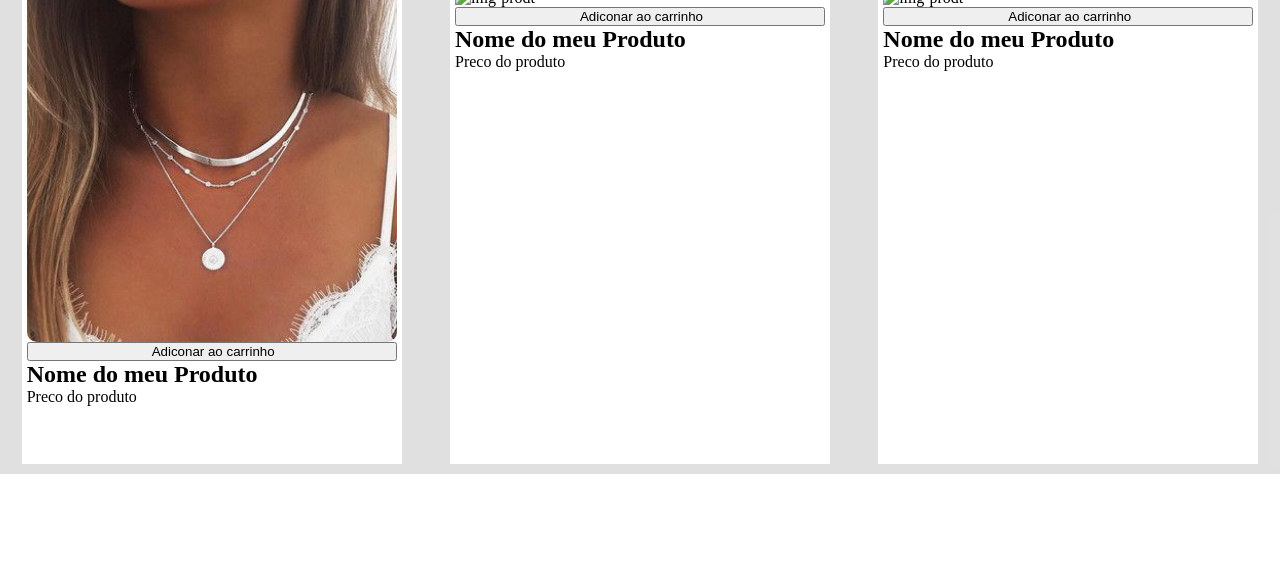
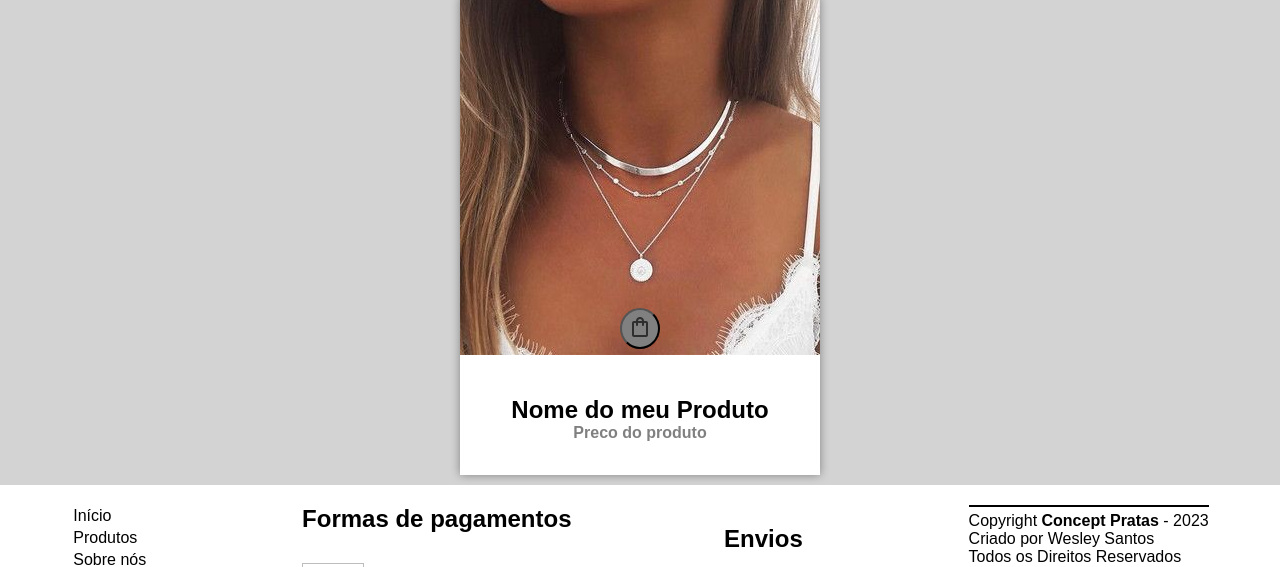
Before and after one commit to wesleysantos0/html-css, a plain HTML site: page CSS/flexbox/templetes/colares.html in a window 1280 px wide. Shown: the part 295-862 px from the top of the page. Before the commit the page ends 800 px from the top, so only its background shows below. Drawn offline with nearby package versions, Linux system fonts and the light colour scheme.

Commit message:
v006
Atualizando os estilos

```diff
--- a/CSS/flexbox/templetes/colares.html
+++ b/CSS/flexbox/templetes/colares.html
@@ -38,42 +38,33 @@
             </div>
         </div>
     </header>
+    <main>
         <div class="nav-col">
             <ul>
                 <li><a href="idea.html">Início</a></li>
                 >
                 <li>Correntes</li>
             </ul>
+            <h2>Colares</h2>
         </div>
-    <h2>Colares</h2>
 
         <article class="categ-colares">
             <section class="col-prodt" id="col-prodt-01">
                 <img class="col-prodt-img" src="imagens/imgs-categorias/Colar Feminino Gargantilha Cor Prata Medalha Três Fios.jpg" alt="img-prodt">
-            <button>
-                <img src="#" alt=""> Adiconar ao carrinho
+                <button class="bag-button">
+                    <span  class="material-symbols-outlined">
+                        shopping_bag
+                    </span>
                 </button>
                 <h2>Nome do meu Produto</h2>
-            <p>Preco do produto</p>
+                <p><strong class="preço-prodt">Preco do produto</strong></p>
             </section>
 
-        <section class="col-prodt">
-            <img src="#" alt="img-prodt">
-            <button><img src="#" alt=""> Adiconar ao carrinho</button>
-            <h2>Nome do meu Produto</h2>
-            <p>Preco do produto</p>
-        </section>
-
-        <section class="col-prodt">
-            <img src="#" alt="img-prodt">
-            <button><img src="#" alt=""> Adiconar ao carrinho</button>
-            <h2>Nome do meu Produto</h2>
-            <p>Preco do produto</p>
-        </section>
         </article>
+    </main>
 
      <!-- Rodape -->
-     <!-- <footer>
+     <footer>
         <nav class="menu-footer">
             <ul>
                 <li><a href="#">Início</a></li>
@@ -106,7 +97,7 @@
             <p>Criado por Wesley Santos</p>
             <p>Todos os Direitos Reservados</p>
         </div>
-    </footer> -->
+    </footer>
 
 </body>
 </html>
--- a/CSS/flexbox/templetes/estilos/colares.css
+++ b/CSS/flexbox/templetes/estilos/colares.css
@@ -4,9 +4,16 @@
     margin: 0;
     padding: 0;
     box-sizing: border-box;
+    font-family: Arial, Helvetica, sans-serif;
 }
+
+/* h2 {
+    text-align: center;
+    margin: 20px 0px;
+} */
 div.nav-col {
     text-align: center;
+    margin-top: 10px;
 }
 div.nav-col  li {
     display: inline;
@@ -22,6 +29,7 @@ div.nav-col  li >a:hover {
 }
 
 
+
 /* Categoria-colares */
 
 .categ-colares {
@@ -31,21 +39,47 @@ div.nav-col  li >a:hover {
     justify-content: space-around;
     gap: 25px;
 
-    background-color: rgba(211, 211, 211, 0.692);
+    background-color: #d3d3d3;
     padding: 10px;
+
+
 }
 
 .col-prodt {
     display: flex;
     flex-direction: column;
-    width: 380px;
+    align-items: center;
     height: 480px;
-    padding: 5px;
     background-color: white;
+    border-top-right-radius: 5px;
+    border-top-left-radius: 5px;
 
+    box-shadow: 0px 0px 10px #00000062;
 }
 
 section.col-prodt > img.col-prodt-img {
     height: 75%;
-    border-radius: 10px;
+    border-top-right-radius: 5px;
+    border-top-left-radius: 5px;
+
 }
+
+.col-prodt > .bag-button {
+    align-self: center;
+    width: 40px;
+    padding: 5px;
+    background-color: #808080;
+    color: #2e2e2e;
+    position: relative;
+    top: -47px;
+    border-radius: 50%;
+}
+
+/* col-prodt > .bag-button:hover {
+    color: #adadad8f
+} */
+
+ strong.preço-prodt  {
+    color: #808080;
+    margin-top: 10px;
+}
```
Also changed, not shown: CSS/flexbox/templetes/idea.html (+0 -47 lines), CSS/flexbox/templetes/imagens/imgs-categorias/colar00.jpg (added). Lines whose indentation alone changed are shown as unchanged.
